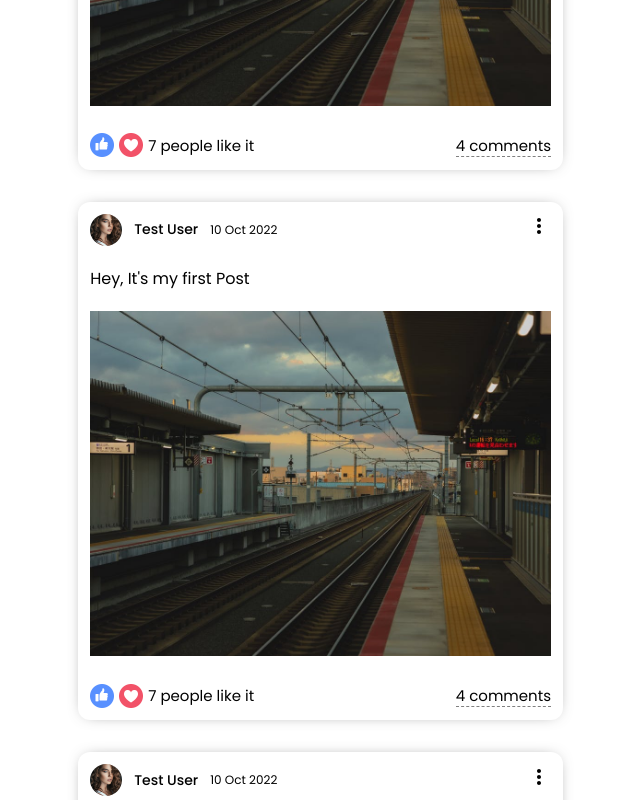
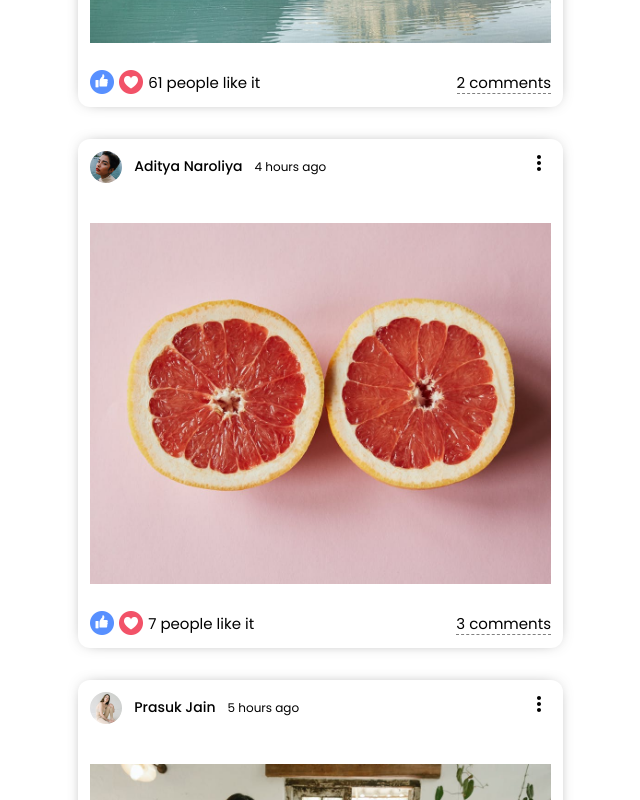
Before and after one commit to Bharatsharma19/Social-App-Frontend, a React (Create React App) app: page / in a window 1280 px wide. Shown: the part 1720-2520 px from the top of the page, without its empty margins (173-813 px from the left). Built offline with nearby package versions, Linux system fonts and the light colour scheme.

Commit message:
Post & Feed Updated

```diff
--- a/src/Components/Feed/Feed.jsx
+++ b/src/Components/Feed/Feed.jsx
@@ -2,20 +2,16 @@ import React from 'react'
 import Post from '../Post/Post'
 import Share from '../Share/Share'
 import './feed.css'
+import { Posts } from '../../dummyData'
 
 const Feed = () => {
     return (
         <div className='feed'>
             <div className="feedWrapper">
                 <Share />
-                <Post />
-                <Post />
-                <Post />
-                <Post />
-                <Post />
-                <Post />
-                <Post />
-                <Post />
+                {Posts.map((p) => (
+                    <Post key={p.id} post={p} />
+                ))}
             </div>
         </div>
     )
--- a/src/Components/Post/Post.jsx
+++ b/src/Components/Post/Post.jsx
@@ -1,33 +1,34 @@
 import { MoreVert } from '@mui/icons-material'
 import React from 'react'
 import './post.css'
+import { Users } from '../../dummyData'
 
-const Post = () => {
+const Post = ({ post }) => {
     return (
         <div className='post'>
             <div className="postWrapper">
                 <div className="postTop">
                     <div className="postTopLeft">
-                        <img className='postProfileImg' src="/assets/person/8.jpeg" alt="" />
-                        <span className='postUsername'>Test User</span>
-                        <span className='postDate'>10 Oct 2022</span>
+                        <img className='postProfileImg' src={Users.filter(u => u.id === post.userId)[0].profilePicture} alt="" />
+                        <span className='postUsername'>{Users.filter(u => u.id === post.userId)[0].username}</span>
+                        <span className='postDate'>{post.date}</span>
                     </div>
                     <div className="postTopRight">
                         <MoreVert />
                     </div>
                 </div>
                 <div className="postCenter">
-                    <span className="postText">Hey, It's my first Post</span>
-                    <img className='postImg' src="/assets/post/1.jpeg" alt="" />
+                    <span className="postText">{post.desc}</span>
+                    <img className='postImg' src={post.photo} alt="" />
                 </div>
                 <div className="postBottom">
                     <div className="postBottomLeft">
                         <img className="likeIcon" src="assets/like.png" alt="" />
                         <img className="likeIcon" src="assets/heart.png" alt="" />
-                        <span className="postLikeCounter">7 people like it</span>
+                        <span className="postLikeCounter">{post.like} people like it</span>
                     </div>
                     <div className="postBottomRight">
-                        <span className="postCommentText">4 comments</span>
+                        <span className="postCommentText">{post.comment} comments</span>
                     </div>
                 </div>
             </div>
```
